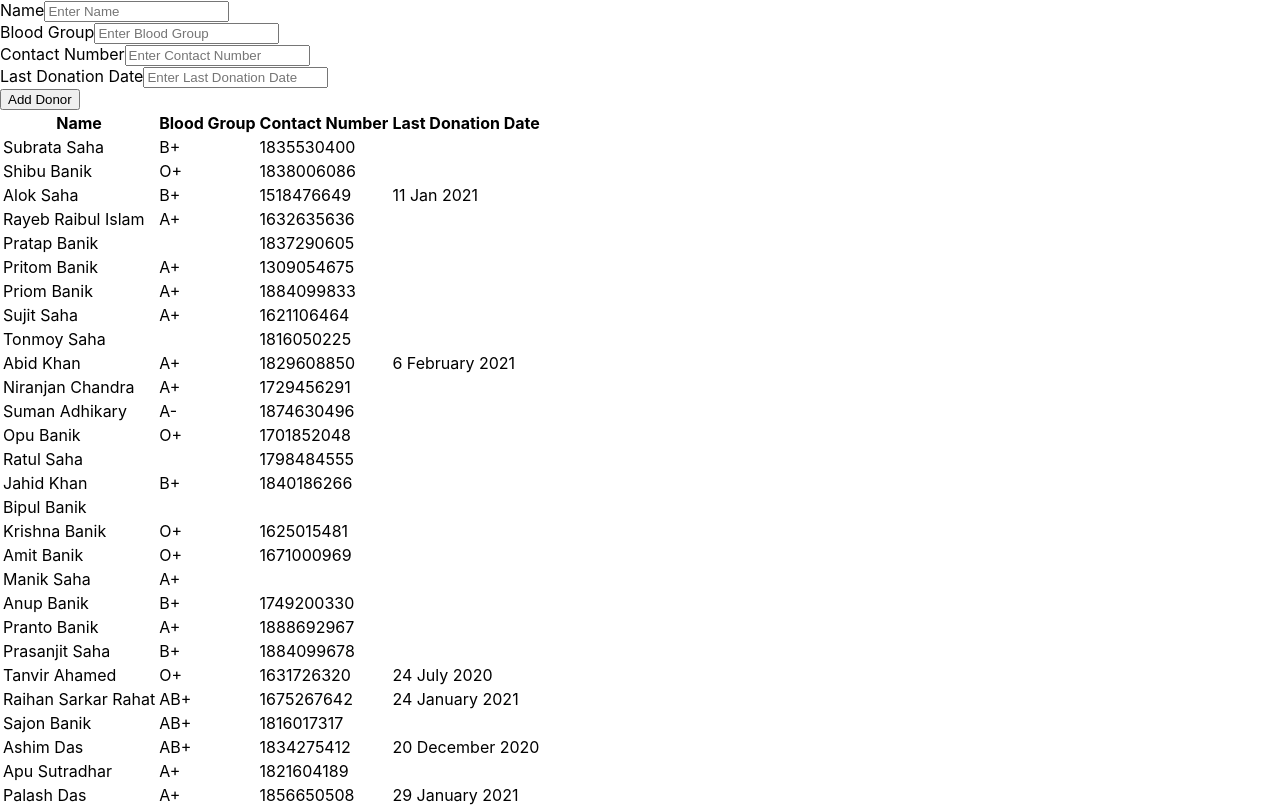
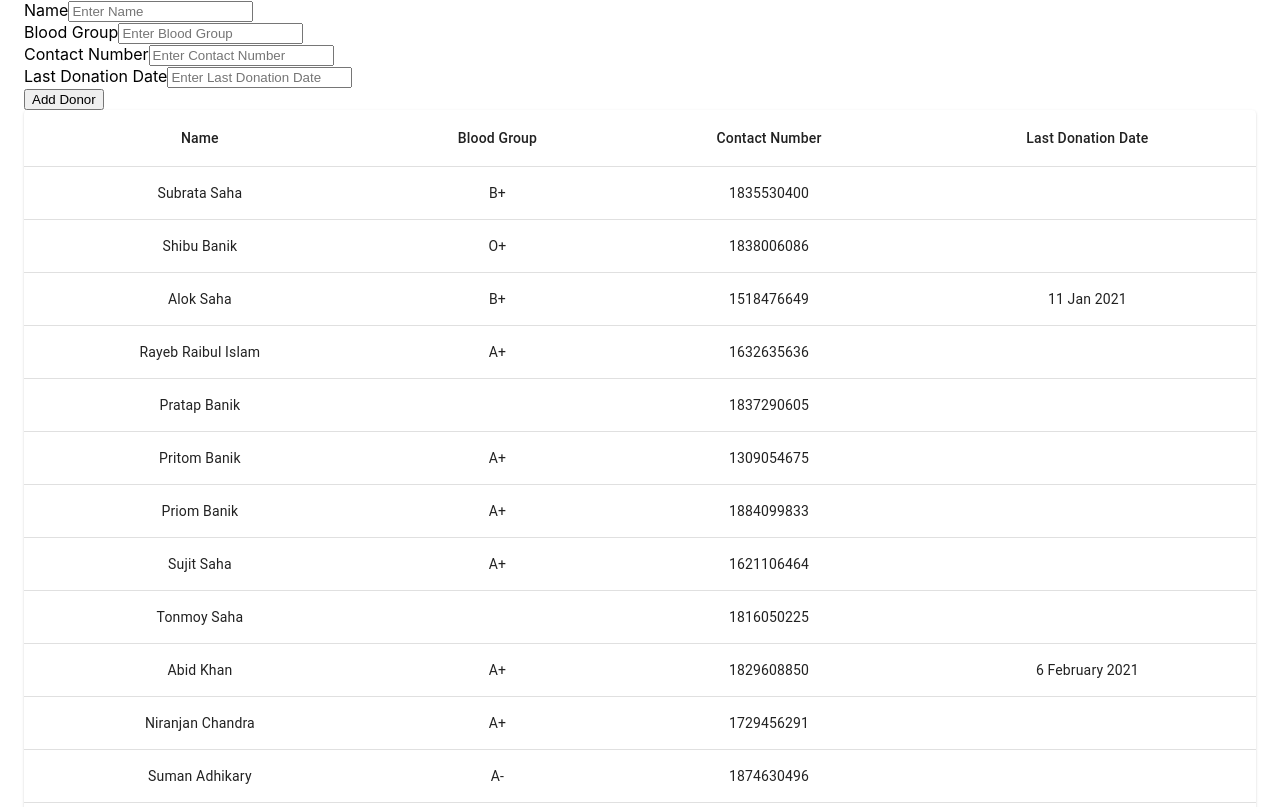
Before and after one commit to abidkhan484/blood-donation-react, a React (Create React App) app: page / in a window 1280 px wide. Shown: the top 807 px of the page. Built offline with nearby package versions, Linux system fonts and the light colour scheme; data requests are answered from the project's data file.

Commit message:
minor decorating table

```diff
--- a/src/App.js
+++ b/src/App.js
@@ -3,14 +3,16 @@ import "./App.css";
 import Donors from "./components/Donors";
 import AddDonor from "./components/AddDonor";
 import { Component } from "react";
+import { Container } from "@material-ui/core";
+
 
 export default class App extends Component {
   render() {
     return (
-      <>
+      <Container>
         <AddDonor />
         <Donors />
-      </>
+      </Container>
     );
   }
 }
--- a/src/components/Donor.js
+++ b/src/components/Donor.js
@@ -1,15 +1,16 @@
+import { TableCell, TableRow } from "@material-ui/core";
 import React, { Component } from "react";
 
 export default class Donor extends Component {
   render() {
     const { donor } = this.props;
     return (
-      <tr>
-        <td>{donor["Name"]}</td>
-        <td>{donor["Blood Group"]}</td>
-        <td>{donor["Contact Number"]}</td>
-        <td>{donor["Last Blood Donation Date (Approx)"]}</td>
-      </tr>
+      <TableRow>
+        <TableCell align="center" component="th" scope="row">{donor["Name"]}</TableCell>
+        <TableCell align="center" component="th" scope="row">{donor["Blood Group"]}</TableCell>
+        <TableCell align="center" component="th" scope="row">{donor["Contact Number"]}</TableCell>
+        <TableCell align="center" component="th" scope="row">{donor["Last Blood Donation Date (Approx)"]}</TableCell>
+      </TableRow>
     );
   }
 }
--- a/src/components/Donors.js
+++ b/src/components/Donors.js
@@ -1,5 +1,15 @@
 import axios from "axios";
 import React, { Component } from "react";
+import {
+  Paper,
+  Table,
+  TableBody,
+  TableCell,
+  TableContainer,
+  TableHead,
+  TableRow,
+} from "@material-ui/core";
+
 import Donor from "./Donor";
 
 export default class Donors extends Component {
@@ -20,21 +30,23 @@ export default class Donors extends Component {
   render() {
     const { donors } = this.state;
     return (
-      <table className="own-container">
-        <thead>
-          <tr>
-            <th>Name</th>
-            <th>Blood Group</th>
-            <th>Contact Number</th>
-            <th>Last Donation Date</th>
-          </tr>
-        </thead>
-        <tbody>
-          {donors.map((donor) => (
-            <Donor donor={donor} key={donor.Sl} />
-          ))}
-        </tbody>
-      </table>
+      <TableContainer component={Paper}>
+        <Table aria-label="Simple table">
+          <TableHead>
+            <TableRow>
+              <TableCell align="center">Name</TableCell>
+              <TableCell align="center">Blood Group</TableCell>
+              <TableCell align="center">Contact Number</TableCell>
+              <TableCell align="center">Last Donation Date</TableCell>
+            </TableRow>
+          </TableHead>
+          <TableBody>
+            {donors.map((donor) => {
+              return <Donor donor={donor} key={donor.Sl} />;
+            })}
+          </TableBody>
+        </Table>
+      </TableContainer>
     );
   }
 }
```
Also changed, not shown: 1 other file (tests, documents, lock files or other folders).
